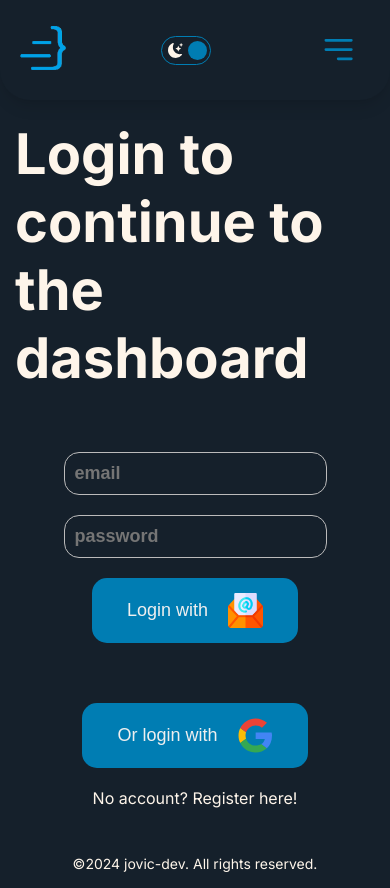
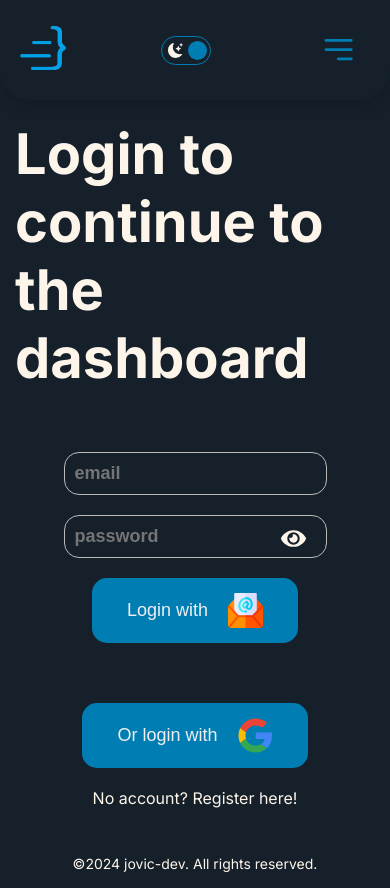
Before and after one commit to MirosBL45/jovic-dev, a Next.js app: page /dashboard/login in a window 390 px wide. Built offline with nearby package versions, Linux system fonts and the light colour scheme; no server answers.

Commit message:
password input component

```diff
--- a/src/app/dashboard/(auth)/login/page.jsx
+++ b/src/app/dashboard/(auth)/login/page.jsx
@@ -10,6 +10,7 @@ import Link from 'next/link';
 // components
 import ClickButton from '@/components/Buttons/ClickButton';
 import { TabTitle } from '@/utils/GeneralFunctions';
+import PasswordInput from '@/components/PasswordInput/PasswordInput';
 
 // style
 import styles from './page.module.css';
@@ -62,12 +63,7 @@ function Login() {
           className={styles.input}
           required
         />
-        <input
-          type="password"
-          placeholder="password"
-          className={styles.input}
-          required
-        />
+        <PasswordInput />
         <ClickButton title={'Login with Mail'}>
           {'Login with'}
           <Image src={EMailIcon} alt="Mail" width={35} height={35} />
--- /dev/null
+++ b/src/components/PasswordInput/PasswordInput.jsx
@@ -0,0 +1,33 @@
+'use client';
+
+// react/next stuff
+import { useState } from 'react';
+import { FaEye, FaEyeSlash } from 'react-icons/fa';
+
+// style
+import styles from './passwordInput.module.css';
+
+function PasswordInput() {
+  const [seePassword, setSeePassword] = useState(false);
+
+  return (
+    <div className={styles.passwordHolder}>
+      <input
+        type={seePassword ? 'text' : 'password'}
+        placeholder="password"
+        className={styles.input}
+        required
+      />
+      <span
+        className={styles.eyeIcon}
+        onClick={() => {
+          setSeePassword(!seePassword);
+        }}
+      >
+        {seePassword ? <FaEyeSlash /> : <FaEye />}
+      </span>
+    </div>
+  );
+}
+
+export default PasswordInput;
--- /dev/null
+++ b/src/components/PasswordInput/passwordInput.module.css
@@ -0,0 +1,39 @@
+.input {
+  border: none;
+  outline: none;
+  padding: 20px;
+  background-color: transparent;
+  border: 1px solid var(--gray-color);
+  border-radius: var(--medium-border-radius);
+  font-size: var(--medium-font);
+  font-weight: bold;
+  color: var(--background);
+}
+
+.passwordHolder {
+  display: inline-block;
+  position: relative;
+}
+.passwordHolder .eyeIcon {
+  position: absolute;
+  top: 13%;
+  right: 15px;
+  cursor: pointer;
+  padding: 10px;
+  font-size: 35px;
+}
+
+/* MEDIA QUERIES (small screens) */
+@media screen and (max-width: 600px) {
+  .input {
+    padding: 10px;
+    font-size: var(--ms-font);
+  }
+  .passwordHolder .eyeIcon {
+    position: absolute;
+    top: -20%;
+    right: 1px;
+    padding: 20px;
+    font-size: 25px;
+  }
+}
--- /dev/null
+++ b/src/components/PasswordInput/passwordInput.module.scss
@@ -0,0 +1,44 @@
+.input {
+    border: none;
+    outline: none;
+    padding: 20px;
+    background-color: transparent;
+    border: 1px solid var(--gray-color);
+    border-radius: var(--medium-border-radius);
+    font-size: var(--medium-font);
+    font-weight: bold;
+    color: var(--background);
+}
+
+.passwordHolder {
+    display: inline-block;
+    position: relative;
+
+    .eyeIcon {
+        position: absolute;
+        top: 13%;
+        right: 15px;
+        cursor: pointer;
+        padding: 10px;
+        font-size: 35px;
+    }
+}
+
+/* MEDIA QUERIES (small screens) */
+@media screen and (max-width: 600px) {
+    .input {
+        padding: 10px;
+        font-size: var(--ms-font);
+    }
+
+    .passwordHolder {
+
+        .eyeIcon {
+            position: absolute;
+            top: -20%;
+            right: 1px;
+            padding: 20px;
+            font-size: 25px;
+        }
+    }
+}
```
Also changed, not shown: src/app/dashboard/(auth)/register/page.jsx (+2 -6 lines).
